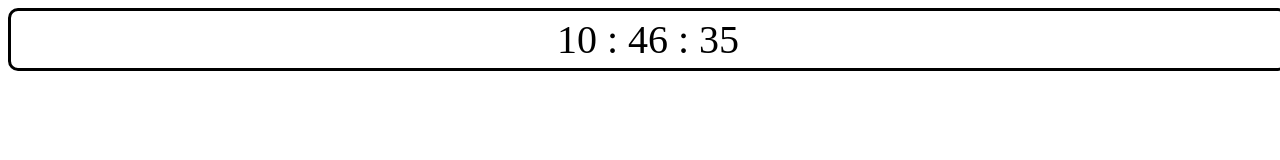
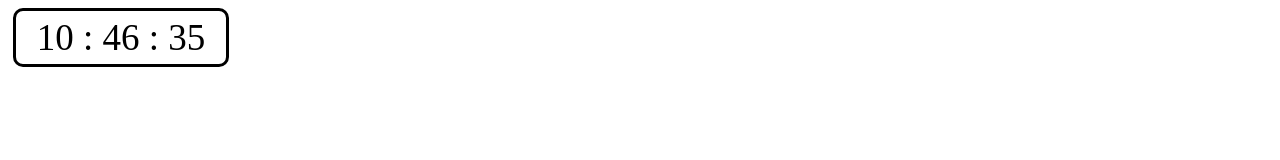
Before and after one commit to fatimajaz/screen, a plain HTML site: page index.html in a window 1280 px wide. Drawn offline with Linux system fonts and the light colour scheme.

Commit message:
Update index.html

```diff
--- a/index.html
+++ b/index.html
@@ -4,13 +4,15 @@
          <title>Displaying Clock</title>
          <style  type= "text/css">
           #clock  {
-                 width:  100%;
+                 width:  200px;
             border: solid;
             border-radius:10px;
             padding:5px;
+            margin: 5px;
+
 
                   text-align:  center;
-                  font-size : 40px;
+                  font-size : 37px;
 
             }
            </style>
```
